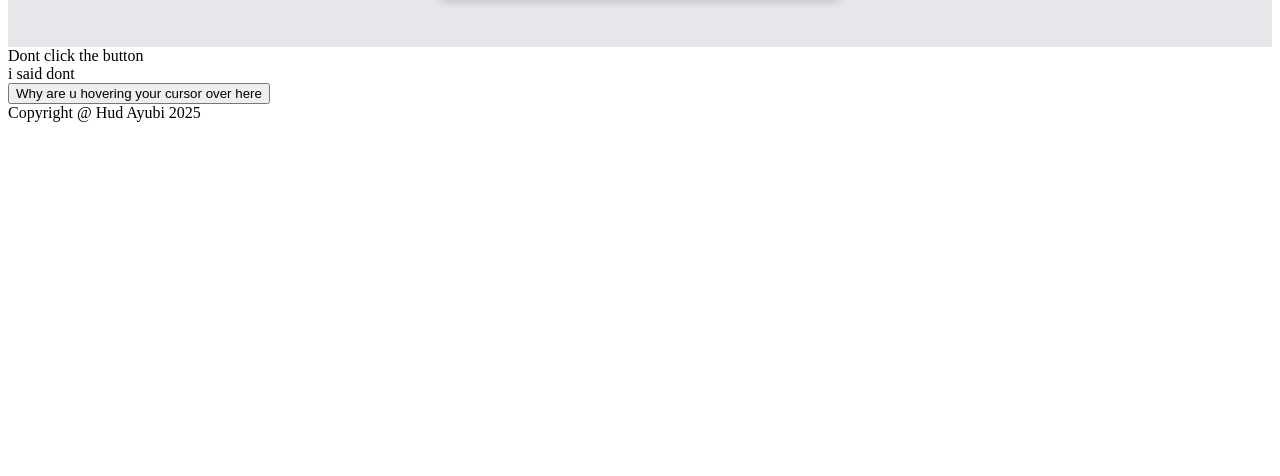
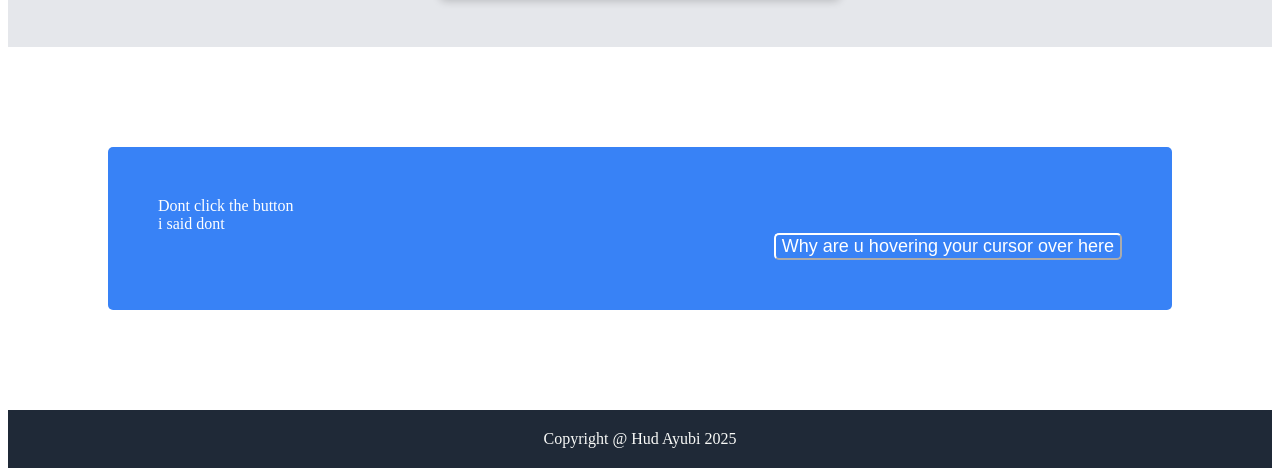
Before and after one commit to Hudayub1/Landing-Page, a plain HTML site: page index.html in a window 1280 px wide. Shown: the part 1362-1838 px from the top of the page. Before the commit the page ends 1492 px from the top, so only its background shows below. Drawn offline with Linux system fonts and the light colour scheme.

Commit message:
Struggling with call to action section
Referring back to flex foundations part 5
to better understand layout

```diff
--- a/index.html
+++ b/index.html
@@ -33,17 +33,16 @@
 
         </div>
 
-
     </div>
 
+
     <div class="h3-container">
+
         <div class="h2-container">
             <div id="life">This Website is called My Life?</div>
             <div id="game">I love playing games, specifically horror games</div>
             <button>Click on this</button>
         </div>
-
-
 
         <div class="img"> <img src="Hud.jpg" alt="_blank" width="300px" height="300"> </div>
     </div>
@@ -99,10 +98,17 @@
 
 
     <div id="content-2">
+        <div class="cta-force">
             <div class="cta">Dont click the button</div>
             <div class="force">i said dont</div>
+        </div>
+        <div class="b-container">
             <button>Why are u hovering your cursor over here</button>
         </div>
+    </div>
+
+
+
 
      <!--  -->
     <div class="footer">
--- a/styles.css
+++ b/styles.css
@@ -5,7 +5,7 @@ body {
 /* header */
 .h0-container {
     color: white;
-    background-color: rgb(23, 23, 37);
+    background-color: #1f2937;
     padding-left: 100px;
     padding-right: 100px;
 }
@@ -32,6 +32,17 @@ a {
    text-decoration: none;
    color: white;
    font-size: small;
+   font-weight: 300;
+}
+
+button {
+    background-color: #3882f6;
+    color: white;
+    font-weight: 300;
+    font-size: 18px;
+    border-radius: 5px;
+    border-color: white;
+
 }
 
 
@@ -129,3 +140,39 @@ img {
     padding-top: 50px;
     justify-content: center;
 }
+
+#content-2 {
+    padding: 50px;
+    margin: 100px;
+    color: white;
+    background-color: #3882f6;
+    border-radius: 5px;
+
+
+
+
+}
+
+.cta-force {
+    display: flex;
+    flex-direction: column;
+    width: 200px;
+    justify-content: center;
+}
+
+.b-container {
+    display: flex;
+    justify-content: flex-end;
+    align-self: center;
+
+
+}
+/* Footer content */
+
+.footer {
+    display: flex;
+    background-color: #1f2937;
+    color:#f9faf8 ;
+    justify-content: center;
+    padding: 20px;
+}
```
Lines whose indentation alone changed are shown as unchanged.
